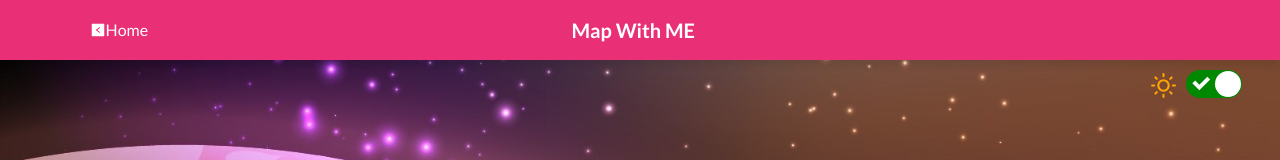
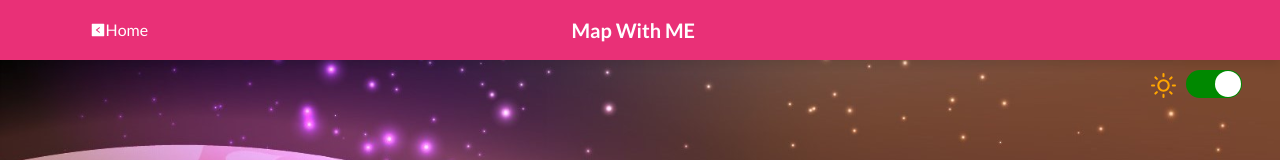
Before and after one commit to zakiyousufi/Map-with-Me, a React (Create React App) app: page / in a window 1280 px wide. Shown: the top 160 px of the page. Built offline with nearby package versions, Linux system fonts and the light colour scheme.

Commit message:
Remove the switch "checked" and "uchecked" icons

```diff
--- a/src/App.js
+++ b/src/App.js
@@ -22,7 +22,12 @@ function App() {
       <div className="App" id={theme}>
       <div className="switch">
         <label> {theme === "light" ? <FiSun /> : <FaMoon />}</label>
-        <ReactSwitch onChange={toggleTheme} checked={theme === "light"} />
+        <ReactSwitch
+          onChange={toggleTheme}
+          checked={theme === "light"}
+          uncheckedIcon={false}
+          checkedIcon={false}
+        />
       </div>
         <Navbar />
         <Routes>
```
